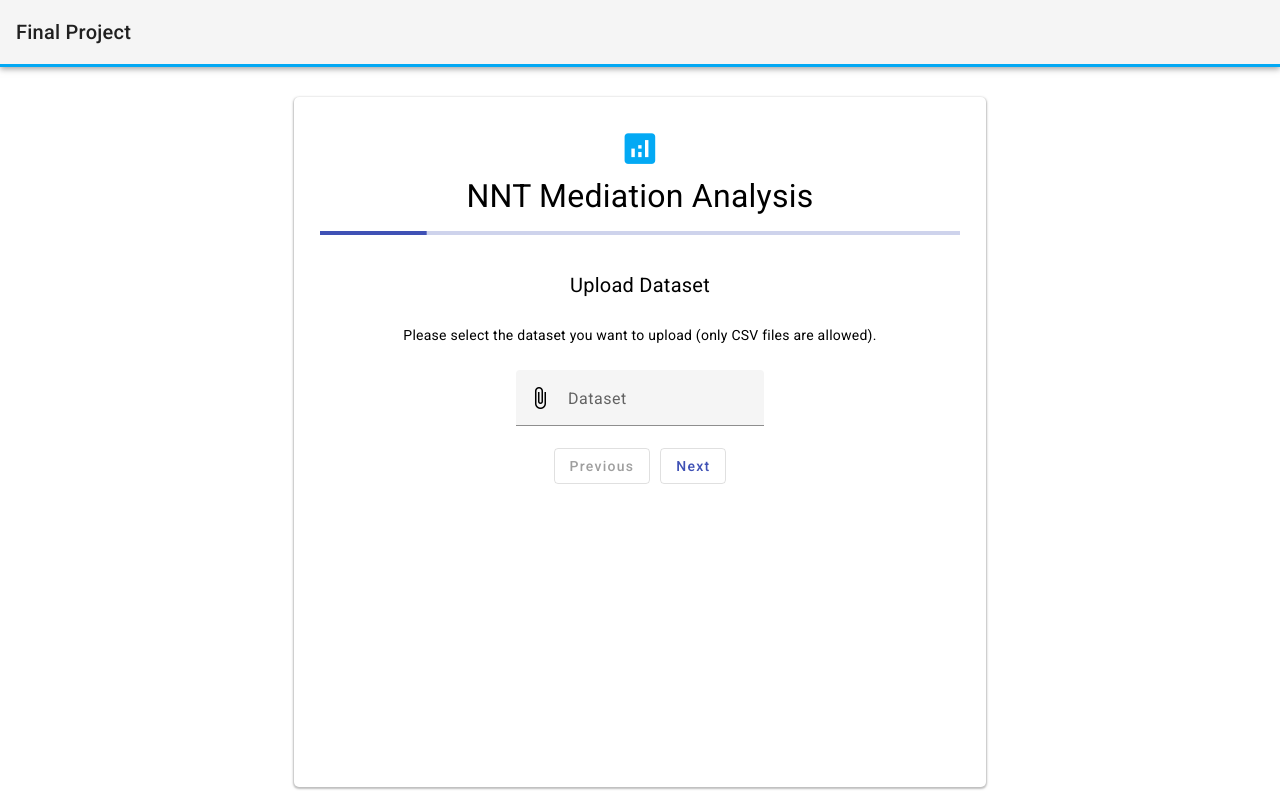
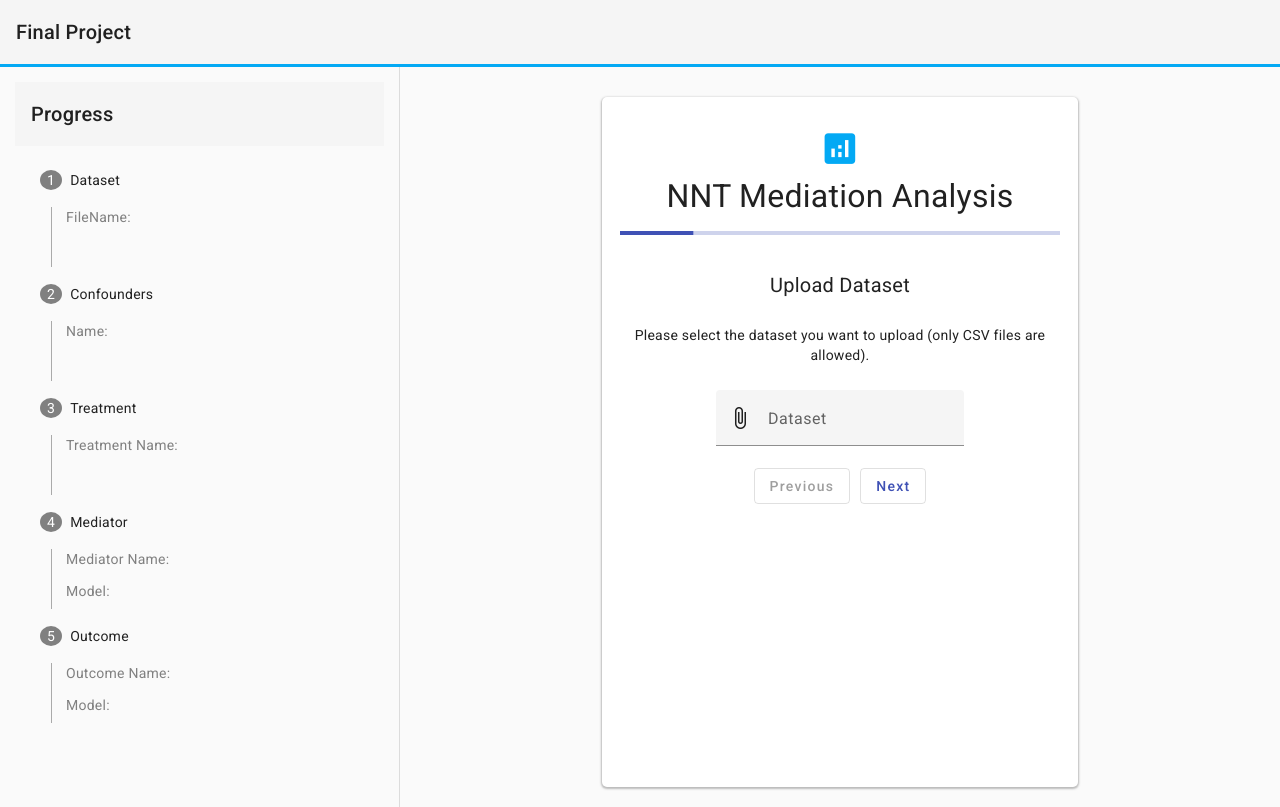
Before and after one commit to RoiAtias/IndirectEffectsCausality.Client, an Angular app: page / in a window 1280 px wide. Built offline with nearby package versions, Linux system fonts and the light colour scheme.

Commit message:
updated Results

```diff
--- a/src/app/app.component.css
+++ b/src/app/app.component.css
@@ -5,3 +5,100 @@
     box-shadow: 0 2px 6px #808080ba;
     border-bottom: 3px solid #03a9f4;
 }
+
+
+.mat-list-item {
+    display: flex;
+    align-items: center;
+    justify-content: flex-start;
+  }
+
+  .step-info {
+    display: flex;
+    flex-direction: column;
+    margin-left: 10px;
+  }
+
+  .step-title-container {
+    display: flex;
+    align-items: center;
+    justify-content: space-between;
+    width: 100%;
+  }
+
+  .step-title {
+    white-space: nowrap;
+  }
+
+  .step-choice {
+    margin-left: 10px;
+    text-align: right;
+    color: gray;
+  }
+
+  ol {
+    padding: 10px 10px 0 25px;
+    list-style: none;
+    counter-reset: steps;
+}
+
+ol > li::before {
+    counter-increment: steps;
+    content: counter(steps);
+    background: gray;
+    padding: 2px 7px;
+    color: white;
+    border-radius: 50%;
+    margin-right: 8px;
+}
+
+ol > li.active::before {
+    background: var(#03a9f4);
+}
+
+ul {
+    border-left: 1px rgba(128, 128, 128, 0.6509803922) solid;
+    padding-left: 6px;
+    margin: 17px 0 17px 11px;
+    min-height: 60px;
+}
+
+ul li {
+    display: flex;
+    justify-content: space-between;
+    align-items: center;
+    margin-bottom: 12px;
+    border-radius: 9px;
+    padding: 0 8px;
+}
+
+ul li span {
+    color: gray;
+}
+
+ul li b {
+    max-width: 270px;
+    overflow: hidden;
+    white-space: nowrap;
+    text-overflow: ellipsis;
+}
+
+ul li a {
+    cursor: pointer;
+}
+
+/* סגנון לברירת מחדל של ה-::before */
+ol> li::before {
+  counter-increment: steps;
+  content: counter(steps);
+  background: gray; /* צבע ברירת מחדל */
+  padding: 2px 7px;
+  color: white;
+  border-radius: 50%;
+  margin-right: 8px;
+}
+
+/* סגנון כאשר ה-li פעיל (active) */
+li.active::before {
+  background-color: red !important;
+}
--- a/src/app/app.component.html
+++ b/src/app/app.component.html
@@ -1,10 +1,66 @@
-
 <mat-toolbar class="test">
   <mat-toolbar-row>
     <span>Final Project</span>
   </mat-toolbar-row>
 </mat-toolbar>
 
-<div>
-  <router-outlet></router-outlet>
-</div>
+<mat-sidenav-container class="container">
+  <mat-sidenav mode="side" opened class="sidenav">
+    <mat-toolbar>
+      <span class="fc-primary">Progress</span>
+  </mat-toolbar>
+
+
+
+    <ol>
+      <li [class.active]="selections.step == '0'">
+        <label>Dataset</label>
+        <ul>
+          <li><span>FileName:</span>&nbsp;<b> {{selections.fileName}}</b></li>
+        </ul>
+      </li>
+
+      <li>
+        <label>Confounders</label>
+        <ul>
+          <li><span>Name: </span><b> {{selections.confounders}}</b></li>
+        </ul>
+      </li>
+
+      <li>
+        <label>Treatment</label>
+        <ul>
+          <li><span>Treatment Name: </span><b> {{selections.predictorX}}</b></li>
+        </ul>
+      </li>
+
+
+      <li>
+        <label>Mediator</label>
+        <ul>
+          <li><span>Mediator Name: </span><b>{{selections.mediatorY}}</b></li>
+          <li><span>Model: </span><b>{{selections.selectMediatorModel}}</b></li>
+        </ul>
+      </li>
+
+      <li>
+        <label>Outcome</label>
+        <ul>
+          <li><span>Outcome Name: </span><b>{{selections.targetVariable}}</b></li>
+          <li><span>Model: </span><b>{{selections.selectedTargetVariable}}</b></li>
+        </ul>
+      </li>
+
+    </ol>
+
+
+  </mat-sidenav>
+
+
+  <mat-sidenav-content>
+    <!-- תוכן הדף -->
+    <div>
+      <router-outlet></router-outlet>
+    </div>
+  </mat-sidenav-content>
+</mat-sidenav-container>
--- a/src/app/app.component.ts
+++ b/src/app/app.component.ts
@@ -1,10 +1,58 @@
-import { Component } from '@angular/core';
+import { Component, OnInit } from '@angular/core';
+import { UserSelectionService } from './user-selection.service'; // ייבוא השירות
 
 @Component({
   selector: 'app-root',
   templateUrl: './app.component.html',
   styleUrls: ['./app.component.css']
 })
-export class AppComponent {
-  title = 'IndirectEffectsCausality.Client';
+export class AppComponent implements OnInit {
+
+  steps = [
+    { message: 'Dataset' },
+    { message: 'Confounders' },
+    { message: 'Treatment' },
+    { message: 'Mediator' },
+    { message: 'Outcome' },
+    { message: 'Results' }
+  ];
+
+  stepIndex = 0;
+
+  selections = {
+    step: '',
+    fileName: '',
+    confounders:  [] as string[],
+    predictorX: '',
+    mediatorY: '',
+    selectMediatorModel: '',
+    targetVariable: '',
+    selectedTargetVariable: ''
+  };
+
+  constructor(private userSelectionService: UserSelectionService) {}
+
+  ngOnInit(): void {
+    this.selections = this.userSelectionService.getAllSelections();
+  }
+
+  getStepChoice(stepMessage: string): string | null {
+    const selections = this.selections;
+    switch (stepMessage) {
+      case 'Step':
+        return selections.step ? `${selections.step}` : null;
+      case 'Dataset':
+        return selections.fileName ? `${selections.fileName}` : null;
+      case 'Confounders':
+        return selections.confounders.length ? `${selections.confounders.join(', ')}` : null;
+      case 'Treatment':
+        return selections.predictorX ? `${selections.predictorX}` : null;
+      case 'Mediator':
+        return selections.mediatorY ? `${selections.mediatorY}, Model: ${selections.selectMediatorModel}` : null;
+      case 'Outcome':
+        return selections.targetVariable ? `${selections.targetVariable}, Model: ${selections.selectedTargetVariable}` : null;
+      default:
+        return null;
+    }
+  }
 }
--- a/src/app/causality-parameters/causality-parameters.component.css
+++ b/src/app/causality-parameters/causality-parameters.component.css
@@ -50,7 +50,11 @@ form {
 
 
   .spinner-container {
-    margin-top: 10px; /* Adjust as needed */
+    position: fixed;
+    top: 50%;
+    left: 60%;
+    transform: translate(-50%, -50%);
+    z-index: 1000;
   }
 
 
@@ -102,15 +106,6 @@ form {
     gap: 10px;
   }
 
-  .spinner-container {
-    position: fixed;
-    top: 50%;
-    left: 50%;
-    transform: translate(-50%, -50%);
-    z-index: 1000;
-  }
-
-
   .table-container {
     position: relative;
     display: flex;
@@ -130,3 +125,22 @@ form {
     width: 100%;
     max-width: 600px;
   }
+
+  .example-card {
+    box-shadow: 0px 5px 5px -3px rgba(0, 0, 0, 0.2), 0px 8px 10px 1px rgba(0, 0, 0, 0.14), 0px 3px 14px 2px rgba(0, 0, 0, 0.12);
+  }
+
+  mat-card-content {
+    white-space: pre-line;
+    text-align: left;
+  }
+
+mat-card-content div strong {
+    color: #2a7ae2 !important;
+    font-weight: bold;
+}
+
+mat-card-content strong {
+    color: #2a7ae2;
+    font-weight: bold;
+}
--- a/src/app/causality-parameters/causality-parameters.component.html
+++ b/src/app/causality-parameters/causality-parameters.component.html
@@ -42,29 +42,29 @@
       </mat-form-field>
     </ng-container>
 
-    <!-- Predictor (X) -->
-    <ng-container *ngSwitchCase="'Predictor (X)'">
+    <!-- Treatment-->
+    <ng-container *ngSwitchCase="'Treatment'">
       <br>
-      <p class="fs-16">Please select the predictor variable (X) that you believe influences the outcome.</p>
+      <p class="fs-16">Please select the treatment variable that you believe influences the outcome.</p>
       <br>
       <mat-form-field>
-        <mat-label>Select Predictor (X)</mat-label>
+        <mat-label>Select Treatment</mat-label>
         <mat-select [(value)]="predictorX">
           <mat-option *ngFor="let option of predictorOptions" [value]="option">{{ option }}</mat-option>
         </mat-select>
       </mat-form-field>
     </ng-container>
 
-    <!-- Mediator (Y) -->
-    <ng-container *ngSwitchCase="'Mediator (Y)'">
+    <!-- Mediator  -->
+    <ng-container *ngSwitchCase="'Mediator'">
       <br>
       <p class="fs-16">
-        Please select the mediator variable (Y) that you think plays a role in the relationship between
+        Please select the mediator variable that you think plays a role in the relationship between
         the predictor and the target.
       </p>
       <br>
       <mat-form-field>
-        <mat-label>Select Mediator (Y)</mat-label>
+        <mat-label>Select Mediator</mat-label>
         <mat-select [(value)]="mediatorY">
           <mat-option *ngFor="let option of mediatorOptions" [value]="option">{{ option }}</mat-option>
         </mat-select>
@@ -85,15 +85,15 @@
     </ng-container>
 
 
-    <!-- Target Variable -->
-    <ng-container *ngSwitchCase="'Target Variable'">
+    <!-- Outcome Variable -->
+    <ng-container *ngSwitchCase="'Outcome'">
       <br>
-      <p class="fs-16">Please select the target variable that you aim to predict.</p>
+      <p class="fs-16">Please select the outcome variable that you aim to predict.</p>
       <br>
 
 
       <mat-form-field>
-        <mat-label>Select Target Variable</mat-label>
+        <mat-label>Select Outcome</mat-label>
         <mat-select [(value)]="targetVariable">
           <mat-option *ngFor="let option of targetOptions" [value]="option">{{ option }}</mat-option>
         </mat-select>
@@ -101,7 +101,7 @@
 
       <br>
       <p class="fs-16">
-        Please select the model type for the Target Variable.
+        Please select the model type for the Outcome Variable.
       </p>
 
       <mat-form-field>
@@ -125,16 +125,28 @@
 
       <table mat-table [dataSource]="dataSource" class="mat-elevation-z8">
 
-        <!-- Metric Column -->
-        <ng-container matColumnDef="metric">
-          <th mat-header-cell *matHeaderCellDef> Metric </th>
-          <td mat-cell *matCellDef="let element"> {{ element.metric }} </td>
+        <!-- Effect Column -->
+        <ng-container matColumnDef="Effect">
+          <th mat-header-cell *matHeaderCellDef>
+            <span matTooltip="The target causal effect size parameters">Effect</span>
+          </th>
+          <td mat-cell *matCellDef="let element"> {{ element.Effect  }} </td>
         </ng-container>
 
-        <!-- Value Column -->
-        <ng-container matColumnDef="value">
-          <th mat-header-cell *matHeaderCellDef> Value </th>
-          <td mat-cell *matCellDef="let element"> {{ element.value }} </td>
+        <!-- Estiamtor  Column -->
+        <ng-container matColumnDef="Estiamtor">
+          <th mat-header-cell *matHeaderCellDef>
+            <span matTooltip="Point estimates of the target parameters">Estiamtor</span>
+          </th>
+          <td mat-cell *matCellDef="let element"> {{ element.Estiamtor }} </td>
+        </ng-container>
+
+        <!-- CI Confidence Interval  -->
+        <ng-container matColumnDef="95% CI" >
+          <th mat-header-cell *matHeaderCellDef>
+            <span matTooltip="95%-level nonparametric bootstrap-based confidence intervals">95% CI</span>
+          </th>
+          <td mat-cell *matCellDef="let element"> {{ element.CI }} </td>
         </ng-container>
 
         <!-- Table Header and Rows -->
@@ -144,6 +156,18 @@
       </table>
 
     </div>
+
+    <div *ngIf="responseData" style="padding-top: 20px;padding-bottom: 20px;">
+
+    <mat-card class="example-card">
+      <mat-card-header>
+        <!-- <mat-card-title>Summary</mat-card-title> -->
+      </mat-card-header>
+      <mat-card-content>
+          <div [innerHTML]="nntSummary"></div>
+      </mat-card-content>
+    </mat-card>
+  </div>
 
 
     <div class="button-container" *ngIf="!isLoading">
--- a/src/app/causality-parameters/causality-parameters.component.ts
+++ b/src/app/causality-parameters/causality-parameters.component.ts
@@ -2,47 +2,66 @@ import { HttpClient } from '@angular/common/http';
 import { Component } from '@angular/core';
 import { IndirectEffectsService } from '../indirect-effects.service';
 import { MatTableDataSource } from '@angular/material/table';
+import { UserSelectionService } from '../user-selection.service';
 
 @Component({
   selector: 'app-causality-parameters',
   templateUrl: './causality-parameters.component.html',
-  styleUrls: ['./causality-parameters.component.css']
+  styleUrls: ['./causality-parameters.component.css'],
 })
 export class CausalityParametersComponent {
 
   stepIndex = 0;
+  selectedSteps = [];
 
   steps = [
     { message: 'Upload Dataset' },
     { message: 'Confounders Selection' },
-    { message: 'Predictor (X)' },
-    { message: 'Mediator (Y)' },
-    { message: 'Target Variable' },
+    { message: 'Treatment' },
+    { message: 'Mediator' },
+    { message: 'Outcome' },
     { message: 'Results' }
   ];
-
-  confounders: string[] = [];
-  predictorX: string = '';
-  mediatorY: string = '';
-  targetVariable: string = '';
   fileName = '';
   isCsvFile: boolean = true;
-  selectedFile: File | null = null; // משתנה לשמירת הקובץ
+  selectedFile: File | null = null;
   responseData: MediationResults | null = null;
   confounderOptions = [];
   predictorOptions = [];
   mediatorOptions = [];
   targetOptions = [];
   isLoading: boolean = false;
-  selectMediatorModel: string = '';
-  slectedTargetVariable: string = '';
 
-  displayedColumns: string[] = ['metric', 'value'];
+
+  displayedColumns: string[] = ['Effect', 'Estiamtor','95% CI'];
   dataSource = new MatTableDataSource<any>([]);
 
-  constructor(private indirectEffectsService: IndirectEffectsService) { }
+  // Test
+  confounders : string [] = ['Age', 'Sex'];
+  predictorX: string = 'Smoker';
+  mediatorY: string = 'overweight';
+  selectMediatorModel: string = 'logistic'
+  targetVariable: string = 'HeartDiseaseorAttack';
+  slectedTargetVariable: string = 'logistic';
+
+
+
+  // confounders: string[] = [];
+  // predictorX: string = '';
+  // mediatorY: string = '';
+  // targetVariable: string = '';
+  // selectMediatorModel: string = '';
+  // slectedTargetVariable: string = '';
+
+
+  nntSummary = '';
+
+
+  constructor(private indirectEffectsService: IndirectEffectsService,
+              private userSelectionService: UserSelectionService) { }
 
   nextStep() {
+    this.updateUserSelections();
     if (this.stepIndex < this.steps.length - 1) {
       this.stepIndex++;
     }
@@ -93,7 +112,6 @@ export class CausalityParametersComponent {
     if (this.selectedFile) {
       const formData = new FormData();
       formData.append('file', this.selectedFile);
-
       formData.append('confounders', JSON.stringify(this.confounders));
       formData.append('predictorX', this.predictorX);
       formData.append('mediatorY', this.mediatorY);
@@ -104,19 +122,16 @@ export class CausalityParametersComponent {
       this.indirectEffectsService.sendResults(formData).subscribe(
         response => {
           this.responseData = response.data;
+
+          if(this.responseData != null) {
+            this.nntSummary = this.generateNNTSummary(this.responseData);
+          }
+
           this.isLoading = false;
-          console.log('Results successfully sent:', response);
           this.dataSource.data = [
-            { metric: 'Total Effect', value: response.data.total_effect },
-            { metric: 'Effect of Smoker on Overweight', value: response.data.effect_of_smoker_on_overweight },
-            { metric: 'Direct Effect', value: response.data.direct_effect },
-            { metric: 'Effect of Overweight on Heart Disease', value: response.data.effect_of_overweight_on_heart_disease },
-            { metric: 'Indirect Effect', value: response.data.indirect_effect },
-            { metric: 'Indirect Effect CI', value: response.data.indirect_effect_ci },
-            { metric: 'Direct Effect CI', value: response.data.direct_effect_ci },
-            { metric: 'Total Effect CI', value: response.data.total_effect_ci },
-            { metric: 'NNT', value: response.data.nnt },
-            { metric: 'NNT Confidence Interval', value: response.data.nnt_confidence_interval }
+            { Effect: 'NNT', Estiamtor: response.data.nnt, CI : response.data.nnt_confidence_interval },
+            { Effect: 'DNNT', Estiamtor: response.data.dnnt, CI: response.data.dnnt_confidence_interval },
+            { Effect: 'INNT', Estiamtor: response.data.innt, CI : response.data.innt_confidence_interval }
           ];
         },
         error => {
@@ -128,10 +143,11 @@ export class CausalityParametersComponent {
 
   exportToCSV(): void {
     let csvContent = 'data:text/csv;charset=utf-8,';
-    csvContent += 'Metric,Value\n';
+    csvContent += 'Effect,Estiamtor,CI\n';
 
     this.dataSource.data.forEach(row => {
-      csvContent += `${row.metric},${row.value}\n`;
+      debugger;
+      csvContent += `${row.Effect},${row.Estiamtor},${row.CI}\n`;
     });
 
     const encodedUri = encodeURI(csvContent);
@@ -142,17 +158,50 @@ export class CausalityParametersComponent {
     link.click();
     document.body.removeChild(link);
   }
+
+  updateUserSelections() {
+    this.userSelectionService.setSelection('fileName', this.fileName);
+    this.userSelectionService.setSelection('confounders', this.confounders);
+    this.userSelectionService.setSelection('predictorX', this.predictorX);
+    this.userSelectionService.setSelection('mediatorY', this.mediatorY);
+    this.userSelectionService.setSelection('targetVariable', this.targetVariable);
+    this.userSelectionService.setSelection('selectMediatorModel', this.selectMediatorModel);
+    this.userSelectionService.setSelection('selectedTargetVariable', this.slectedTargetVariable);
+  }
+
+  interpretEffect(value: number): string {
+    if (value < 5) return "a strong effect";
+    if (value <= 15) return "a moderate effect";
+    return "a weak effect";
+  }
+
+  generateNNTSummary(result: MediationResults): string {
+    const confoundersText = this.confounders && this.confounders.length
+      ? ` while controlling for ${this.confounders.map(c => `<strong>${c}</strong>`).join(', ')}`
+      : "";
+
+    return `
+  Analyzing the effect of <strong>${this.predictorX}</strong> on <strong>${this.targetVariable}</strong>${confoundersText}, with <strong>${this.mediatorY}</strong> as a mediator
+
+  <span class="interpretation-highlight">Interpretation:</span>
+
+  🔹 On average, ${result.nnt.toFixed(2)} individuals need to be exposed to <strong>${this.predictorX}</strong> in order to observe one additional case of <strong>${this.targetVariable}</strong> compared to non-exposed individuals.
+
+  🔹 On average, ${result.innt.toFixed(2)} individuals need to be exposed to <strong>${this.predictorX}</strong> to observe one additional case of <strong>${this.targetVariable}</strong> that is attributable to the mediated (indirect) effect of <strong>${this.predictorX}</strong> through <strong>${this.mediatorY}</strong>.
+
+  🔹 On average, ${result.dnnt.toFixed(2)} individuals need to be exposed to <strong>${this.predictorX}</strong> to observe one additional case of <strong>${this.targetVariable}</strong> that is caused directly by <strong>${this.predictorX}</strong>, while holding <strong>${this.mediatorY}</strong> fixed at the level it would have attained under <strong>${this.predictorX}</strong>.
+  `.trim();
+  }
 }
 
 export interface MediationResults {
+  indirect_effect: number;
   total_effect: number;
-  effect_of_smoker_on_overweight: number;
   direct_effect: number;
-  effect_of_overweight_on_heart_disease: number;
-  indirect_effect: number;
-  indirect_effect_ci: [number, number];
-  direct_effect_ci: [number, number];
-  total_effect_ci: [number, number];
-  nnt: any,
-  nnt_confidence_interval: any
+  innt: number;
+  dnnt: number;
+  nnt: number;
+  nnt_confidence_interval: [number, number];
+  innt_confidence_interval: [number, number],
+  dnnt_confidence_interval: [number, number]
 }
--- /dev/null
+++ b/src/app/user-selection.service.ts
@@ -0,0 +1,30 @@
+import { Injectable } from '@angular/core';
+
+@Injectable({
+  providedIn: 'root'
+})
+export class UserSelectionService {
+
+  private selections = {
+    step: '',
+    fileName: '',
+    confounders: [] as string[],
+    predictorX: '',
+    mediatorY: '',
+    targetVariable: '',
+    selectMediatorModel: '',
+    selectedTargetVariable: ''
+  };
+
+  setSelection(key: keyof typeof this.selections, value: any) {
+    this.selections[key] = value;
+  }
+
+  getSelection(key: keyof typeof this.selections): any {
+    return this.selections[key];
+  }
+
+  getAllSelections() {
+    return this.selections;
+  }
+}
--- a/src/styles.css
+++ b/src/styles.css
@@ -9,3 +9,23 @@ p {
 .fs-32 {
     font-size: 32px;
 }
+.container {
+    height: 92.5vh;
+  }
+
+.sidenav {
+    width: 400px;
+    background-color: #fafafa !important;
+    padding: 15px;
+  }
+
+  mat-card-content strong {
+    color: #2a7ae2;
+    font-weight: bold;
+  }
+
+  .interpretation-highlight {
+    font-weight: bold;
+    text-decoration: underline;
+    color: black !important;
+  }
```
Also changed, not shown: src/app/app.module.ts (+6 -2 lines).
